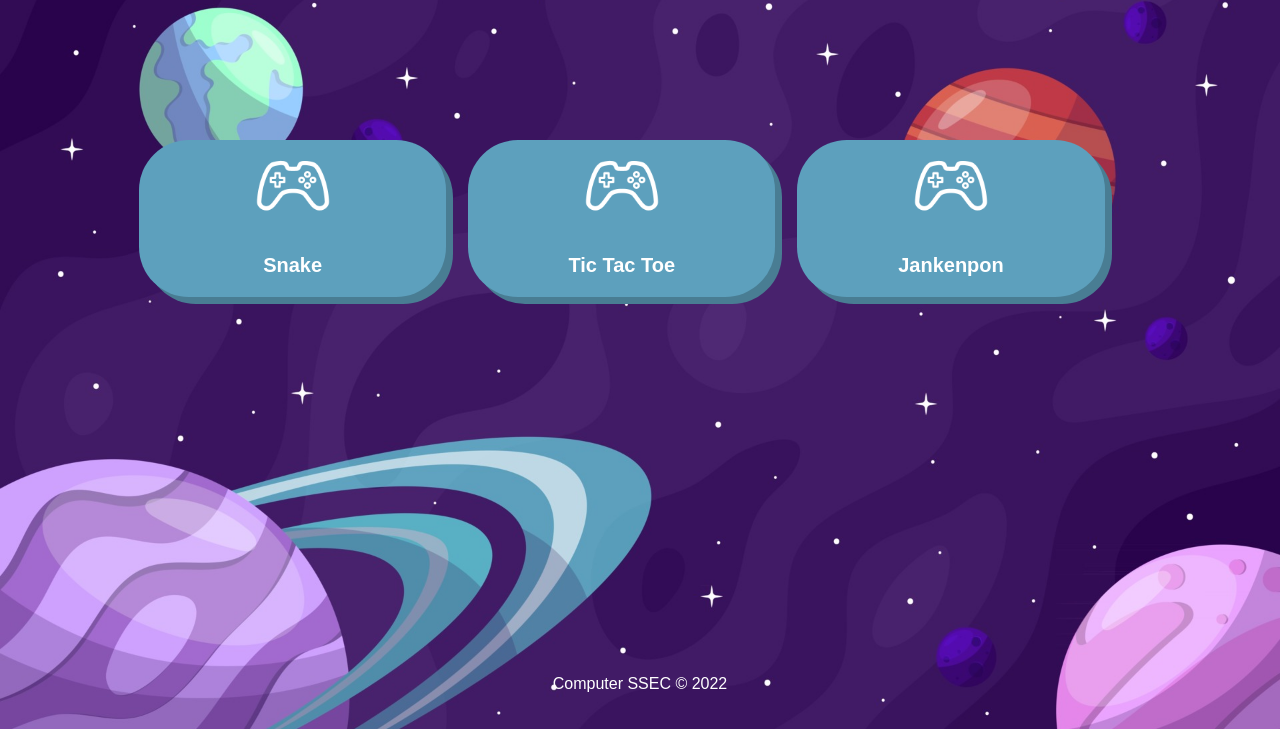
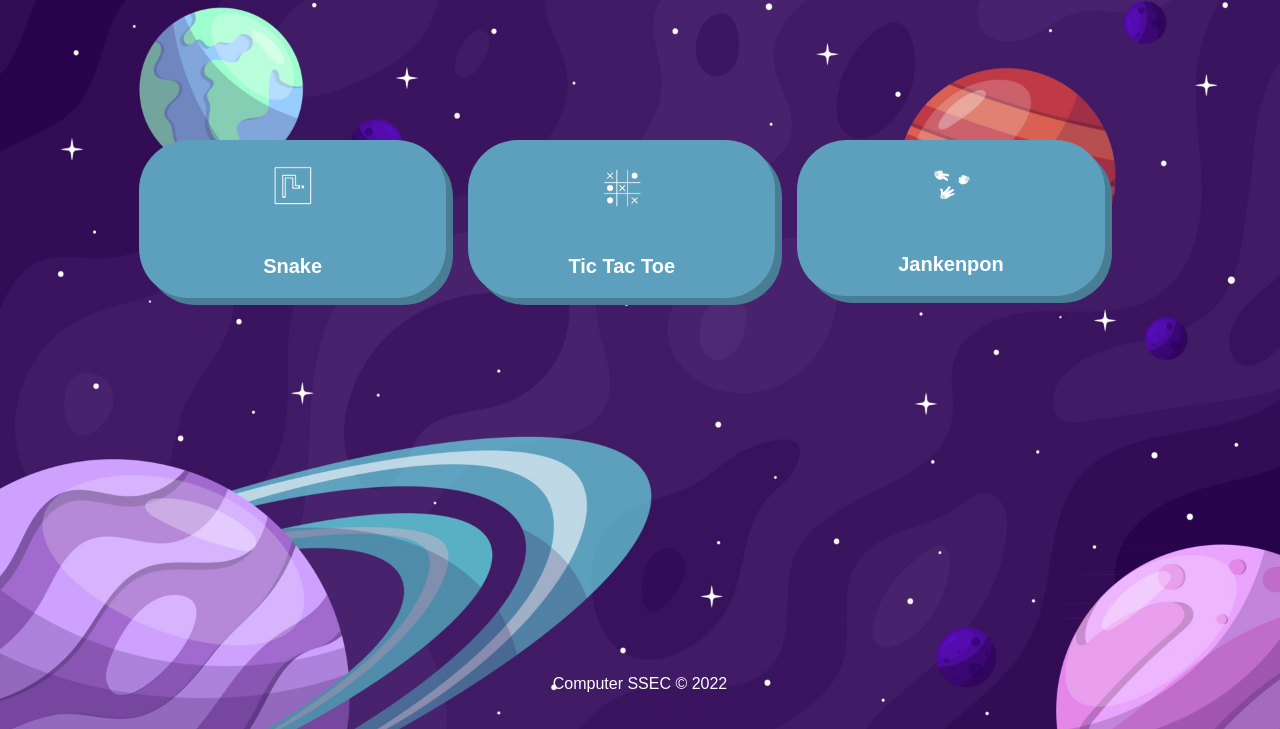
Before and after one commit to blazyboi/SSEC-Mini-Arcade, a plain HTML site: page index.html in a window 1280 px wide. Shown: the part 71-800 px from the top of the page. Drawn offline with Linux system fonts and the light colour scheme.

Commit message:
Update index.html

```diff
--- a/index.html
+++ b/index.html
@@ -7,7 +7,7 @@
   	<meta name="author" content="Jayvis Wisely">
     <title>TWoS | Game Booth!</title>
     <link rel="stylesheet" href="./index.css">
-    <link rel="icon" href="img/game-black.png">
+    <link rel="icon" href="./img/game-black.png">
     <link href="https://fonts.googleapis.com/css2?family=Barlow:wght@600&display=swap" rel="stylesheet">
   </head>
   <body>
@@ -21,19 +21,19 @@
       <div class="container">
         <a href="./snake/index.html">
           <div class="box">
-              <img src="./img/game.png">
+              <img src="./img/snake.png">
               <h3>Snake</h3>
           </div>
         </a>
         <a href="./xoxo/index.html">
           <div class="box">
-              <img src="./img/game.png">
+              <img src="./img/xoxo.png">
               <h3>Tic Tac Toe</h3>
           </div>
         </a>
         <a href="./rps/index.html">
           <div class="box">
-              <img src="./img/game.png">
+              <img src="./img/rps.png">
               <h3>Jankenpon</h3>
           </div>
         </a>
```
